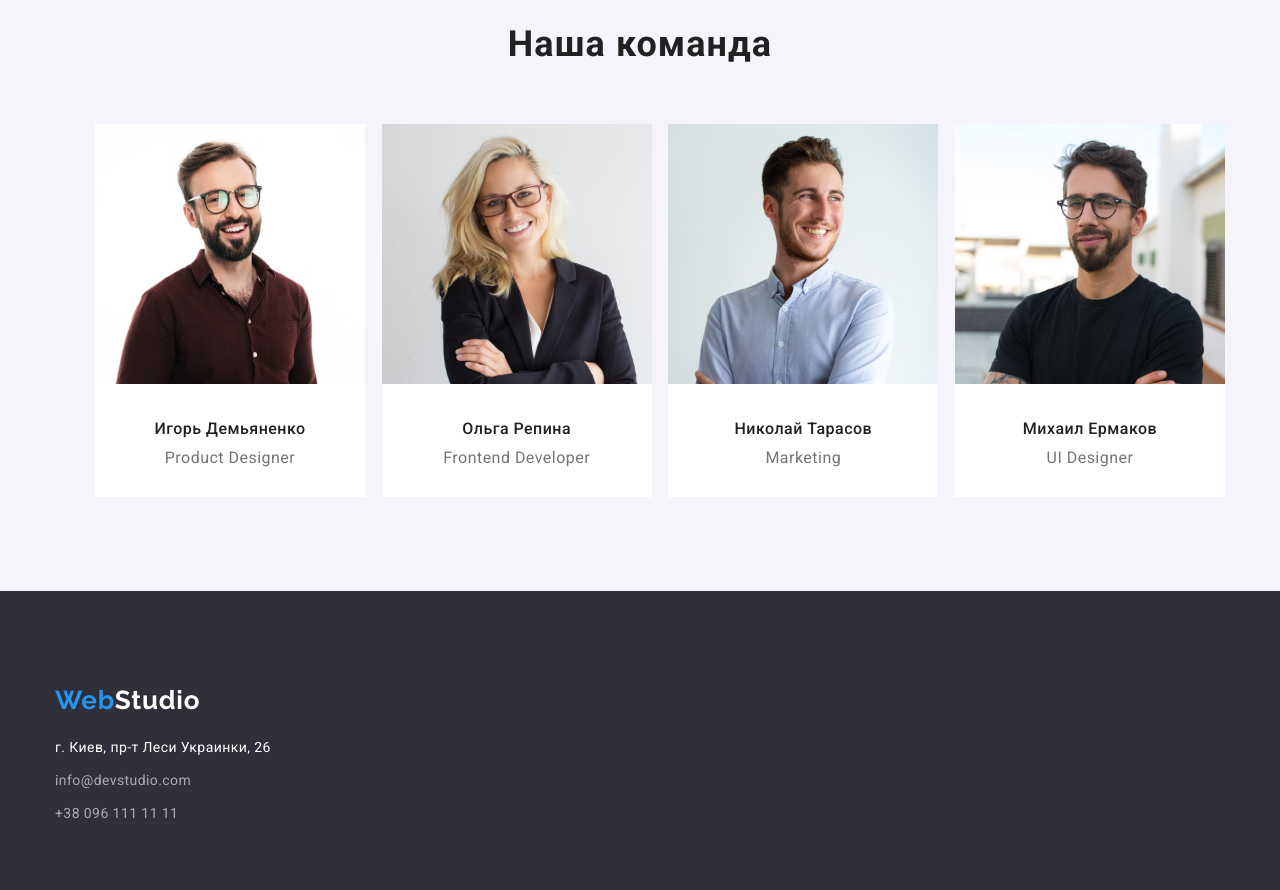
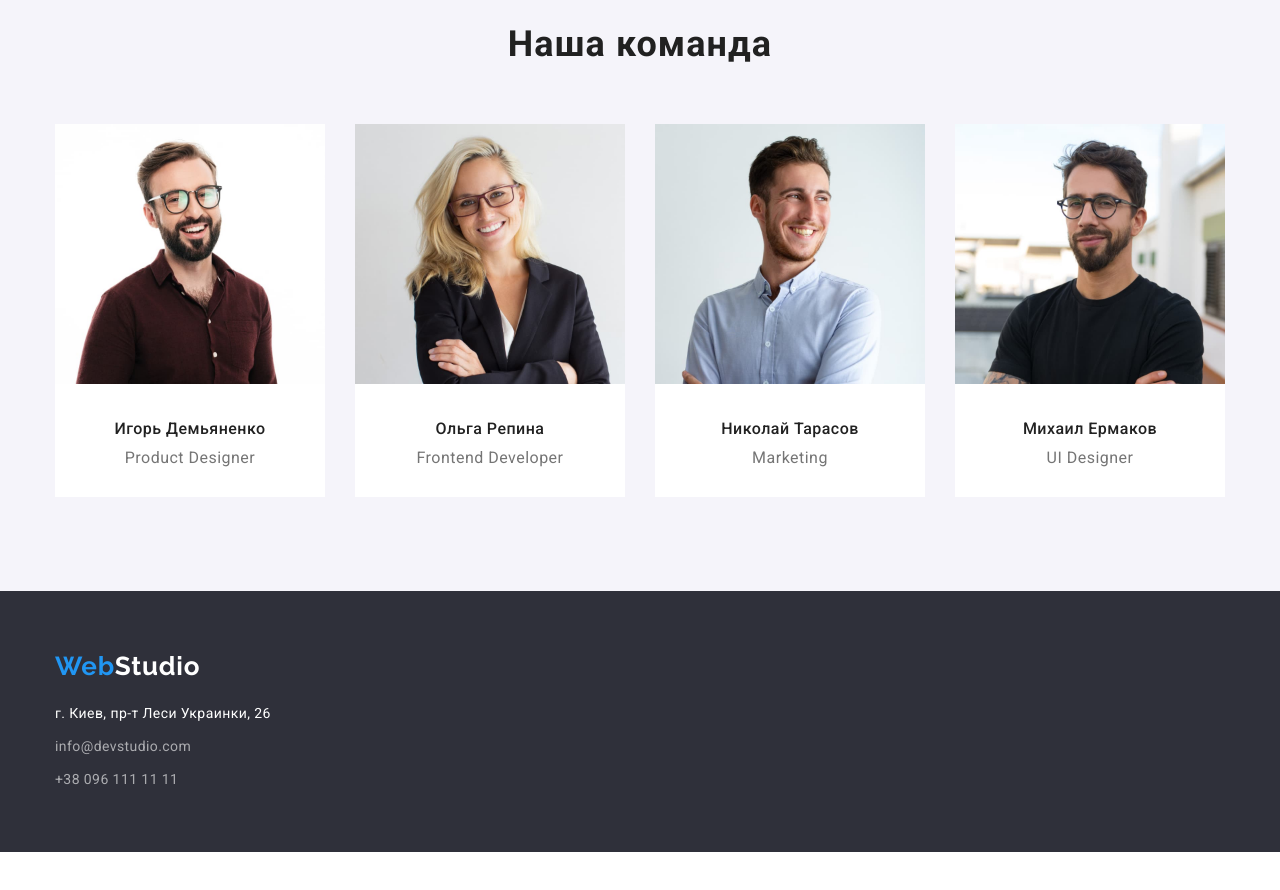
Before and after one commit to ArbakovMaxim/goit-markup-hw-03, a plain HTML site: page index.html in a window 1280 px wide. Shown: the part 1580-2470 px from the top of the page. After the commit the page ends 2432 px from the top, so only its background shows below. Drawn offline with nearby package versions, Linux system fonts and the light colour scheme.

Commit message:
final DZ 3 Go Work

```diff
--- a/css/styles.css
+++ b/css/styles.css
@@ -26,6 +26,7 @@ h3,
 p,
 ul[class] {
   margin: 0px;
+  padding: 0px;
 }
 
 .list {
@@ -307,7 +308,7 @@ ul[class] {
 
 .footer {
   background-color: var(--color-fons);
-  padding: 94px 0;
+  padding: 60px 0;
 }
 
 .footer-addres {
@@ -330,7 +331,7 @@ ul[class] {
 }
 
 .footer-li {
-  margin-top: 9px;
+  padding-top: 9px;
 }
 
 .logo-studio-footer {
```
